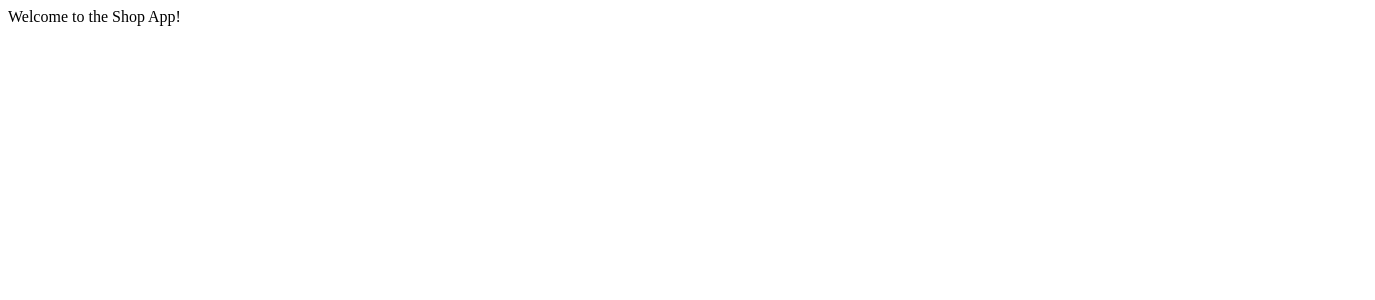
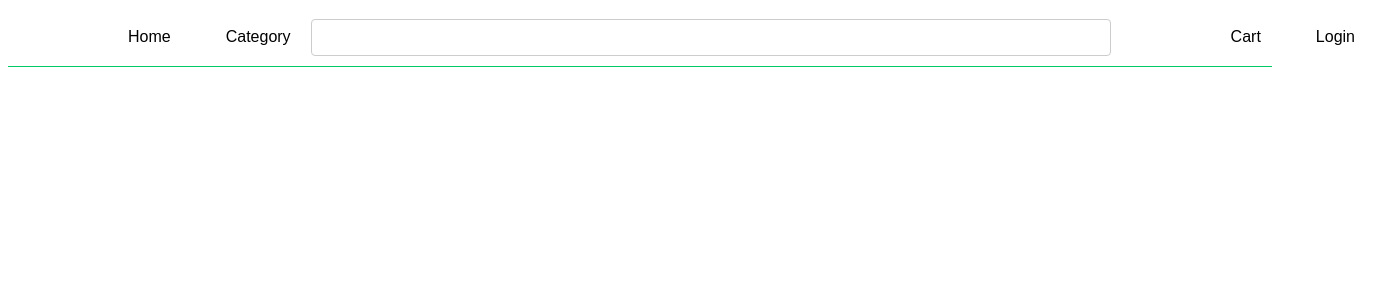
Before and after one commit to DeDKiK/shop, a React app: page / in a window 1280 px wide. Shown: the top 300 px of the page, 1375 px wide, since content can reach past the window. Built offline with nearby package versions, Linux system fonts and the light colour scheme.

Commit message:
created and desined navbar

```diff
--- a/package.json
+++ b/package.json
@@ -15,7 +15,8 @@
     "@types/node": "^25.0.3",
     "html-webpack-plugin": "^5.6.5",
     "react": "^19.2.3",
-    "react-dom": "^19.2.3"
+    "react-dom": "^19.2.3",
+    "react-router-dom": "^7.11.0"
   },
   "devDependencies": {
     "@babel/core": "^7.28.5",
@@ -25,6 +26,8 @@
     "@types/react": "^19.2.7",
     "@types/react-dom": "^19.2.3",
     "babel-loader": "^10.0.0",
+    "css-loader": "^7.1.2",
+    "style-loader": "^4.0.0",
     "typescript": "^5.9.3",
     "webpack": "^5.104.1",
     "webpack-cli": "^6.0.1",
--- a/src/App.tsx
+++ b/src/App.tsx
@@ -1,5 +1,15 @@
-const App = () => {
-  return <div>Welcome to the Shop App!</div>;
-};
+import { BrowserRouter, Routes } from "react-router-dom";
+import navbar from "./AppComponents/navbar/navbar";
+
+function App() {
+  return (
+    <>
+      <div>{navbar()}</div>
+      <BrowserRouter>
+        <Routes></Routes>
+      </BrowserRouter>
+    </>
+  );
+}
 
 export default App;
--- /dev/null
+++ b/src/AppComponents/navbar/navbar.tsx
@@ -0,0 +1,23 @@
+import styles from "./navbarStyle.module.css";
+
+function navbar() {
+  return (
+    <div className={styles.navbar}>
+      <div className={styles.navleft}>
+        <button>Home</button>
+        <button>Category</button>
+      </div>
+
+      <div className={styles.navSearch}>
+        <input type="search" name="" id=""></input>
+      </div>
+
+      <div className={styles.navRight}>
+        <button>Cart</button>
+        <button>Login</button>
+      </div>
+    </div>
+  );
+}
+
+export default navbar;
--- /dev/null
+++ b/src/AppComponents/navbar/navbarStyle.module.css
@@ -0,0 +1,46 @@
+.navbar {
+  display: flex;
+  justify-content: space-between;
+  align-items: center;
+  background: #fff;
+  padding: 10px 0;
+  border-bottom: 1px solid #00ca65;
+
+  /* gap: 15px; */
+}
+
+.navleft {
+  display: flex;
+  gap: 15px;
+  margin-left: 100px;
+}
+.navRight {
+  display: flex;
+  gap: 15px;
+  margin-right: 100px;
+}
+.navbar button {
+  background: none;
+  border: none;
+  font-size: 16px;
+  cursor: pointer;
+  padding: 10px 20px;
+}
+
+.navbar button:hover {
+  background-color: #00ca65;
+  opacity: 0.8;
+}
+
+.navSearch input[type="search"] {
+  padding: 10px 0px;
+  justify-content: center;
+  border: 1px solid #ccc;
+  border-radius: 4px;
+  margin-right: 100px;
+  width: 800px;
+}
+.navbar input[type="search"]:focus {
+  border-color: #00ca65;
+  outline: none;
+}
--- a/tsconfig.json
+++ b/tsconfig.json
@@ -43,5 +43,5 @@
     "moduleDetection": "force",
     "skipLibCheck": true
   },
-  "include": ["src/**/*"]
+  "include": ["src/**/*", "src/shop-env.d.ts"]
 }
--- a/webpack/webpack.config.js
+++ b/webpack/webpack.config.js
@@ -1,5 +1,6 @@
 const path = require("path");
 const HtmlWebpackPlugin = require("html-webpack-plugin");
+const { css } = require("webpack");
 
 module.exports = {
   entry: "./src/index.tsx",
@@ -23,10 +24,34 @@ module.exports = {
         ],
         exclude: /node_modules/,
       },
+      {
+        test: /\.css$/i,
+        exclude: /\.module\.css$/,
+        use: ["style-loader", "css-loader"],
+      },
+      {
+        test: /\.module\.css$/i,
+        use: [
+          "style-loader",
+          {
+            loader: "css-loader",
+            options: { modules: true, esModule: false },
+          },
+        ],
+      },
+      {
+        test: /\.(png|jpe?g|gif|svg|ico)$/i,
+        type: "asset/resource",
+      },
+      {
+        test: /\.json$/,
+        type: "json",
+      },
     ],
   },
   resolve: {
-    extensions: [".tsx", ".ts", ".js"],
+    extensions: [".tsx", ".ts", ".js", ".css"],
+    modules: [path.resolve(__dirname, "src"), "node_modules"],
   },
   devServer: {
     static: "./dist",
```
Also changed, not shown: src/shop-env.d.ts (added, +13 -0 lines), 1 other file (tests, documents, lock files or other folders).
